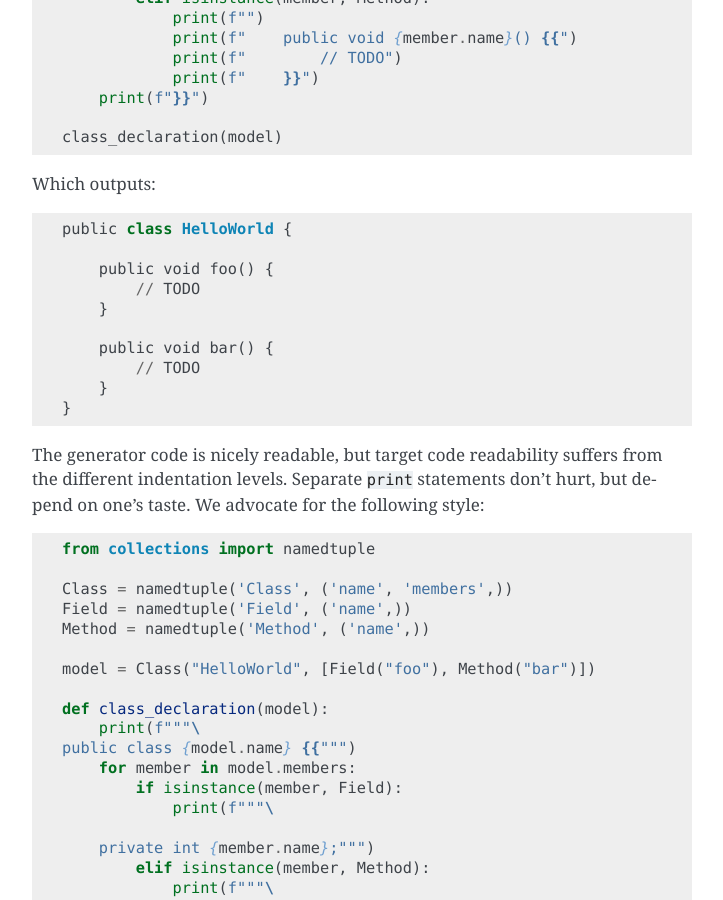
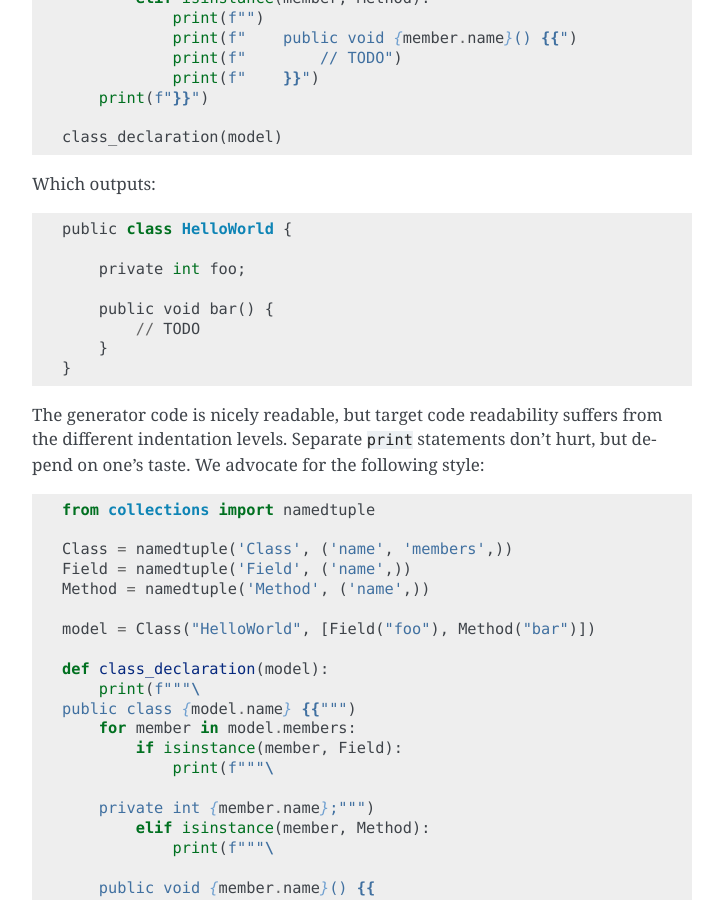
Before and after one commit to SillyFreak/gsl, a Sphinx documentation site: the page built from docs/source/index.rst, in a window 1280 px wide and 900 px high, scrolled down 976 px. Shown: the whole window, without its empty margins (388-1111 px from the left). Built offline with Sphinx 7.4.7, drawn with Linux system fonts in a browser that asks for light colours.

Commit message:
fix generator output for the Java example in the docs

```diff
--- a/docs/source/index.rst
+++ b/docs/source/index.rst
@@ -56,9 +56,7 @@ Which outputs::
 
     public class HelloWorld {
 
-        public void foo() {
-            // TODO
-        }
+        private int foo;
 
         public void bar() {
             // TODO
```
